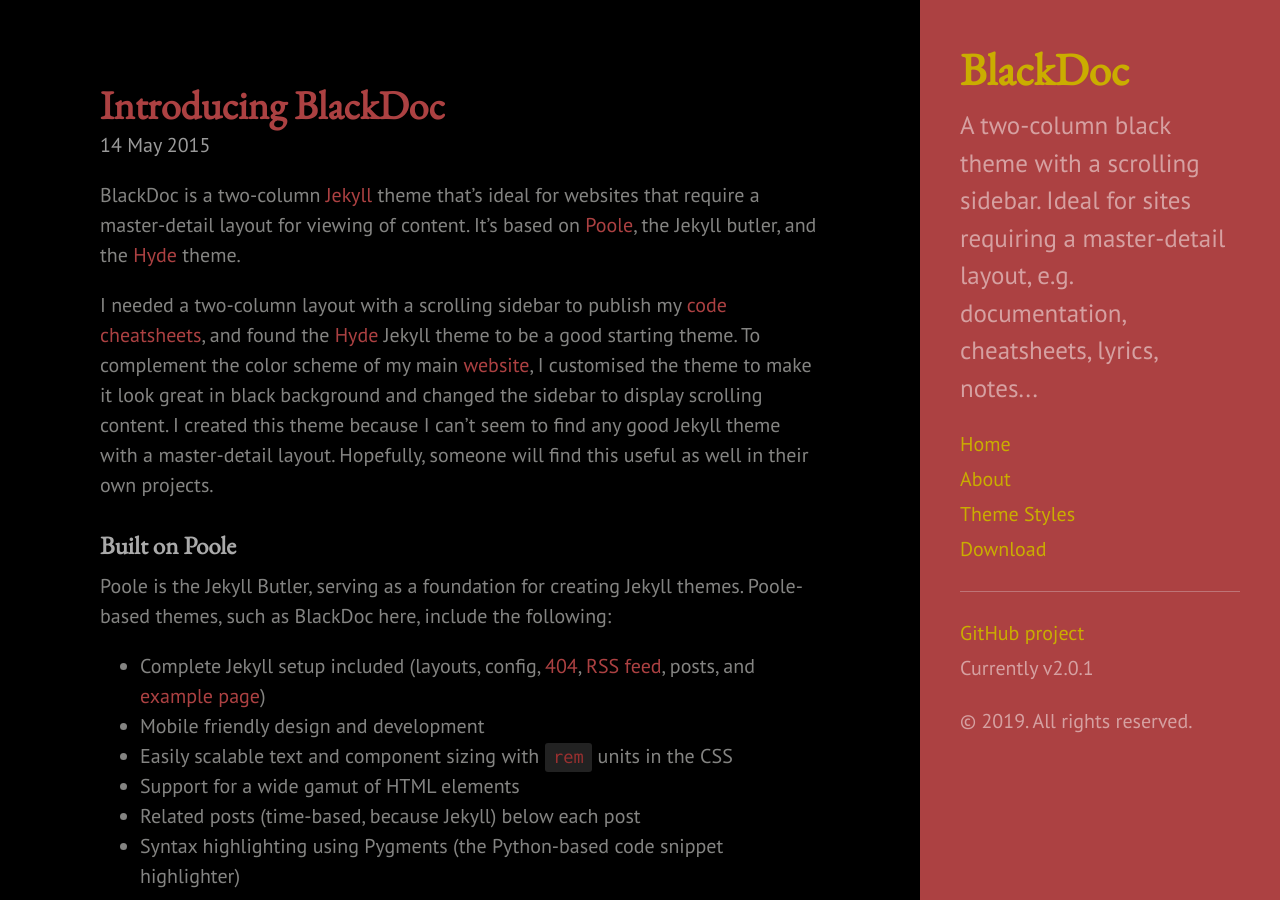
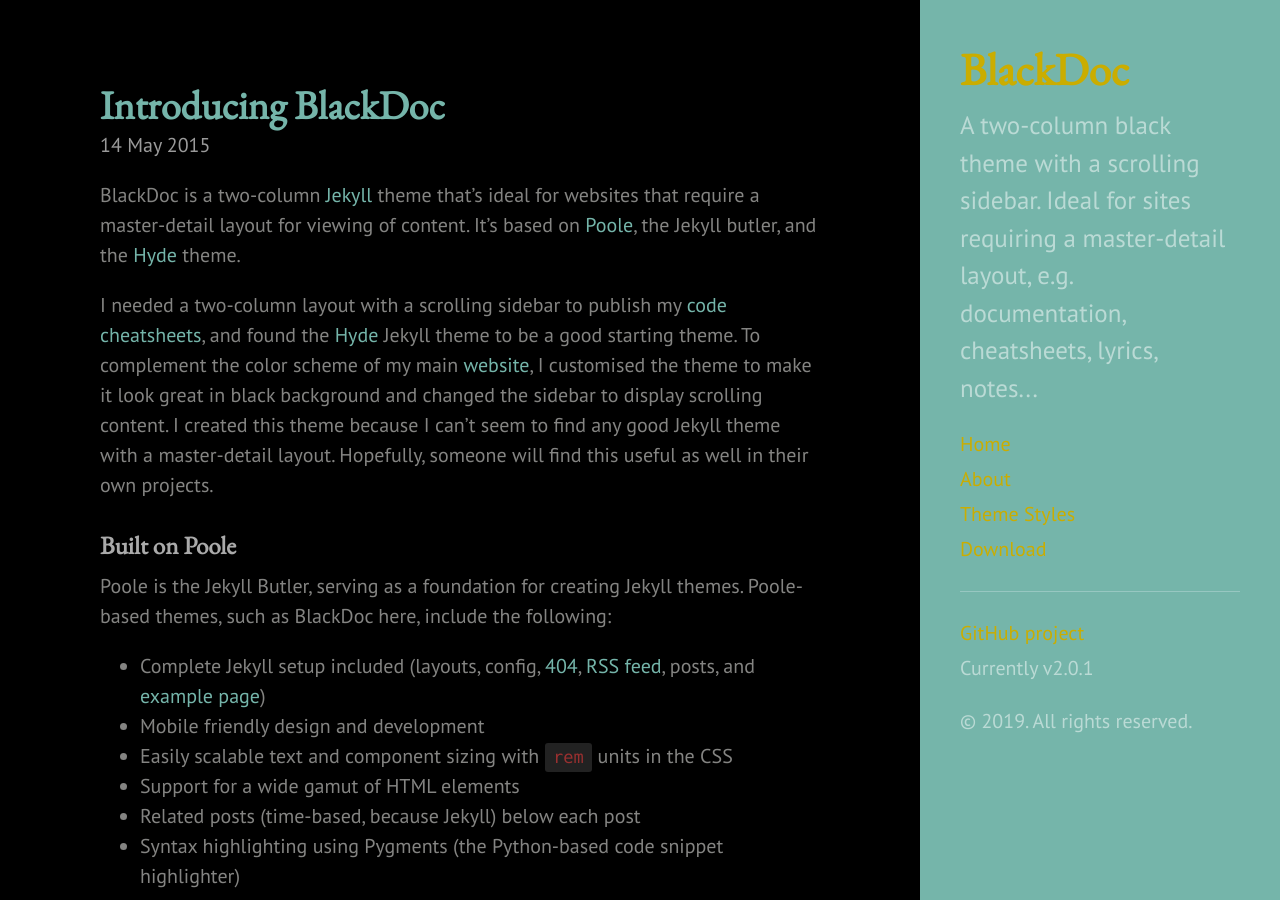
Before and after one commit to timm/Research, a Jekyll site: the page built from docs/index.html, in a window 1280 px wide and 900 px high. Built offline with Jekyll 4.4.1, drawn with Linux system fonts in a browser that asks for light colours; the list of posts is cut into pages by our own code.

Commit message:
Update default.html

```diff
--- a/docs/_layouts/default.html
+++ b/docs/_layouts/default.html
@@ -3,7 +3,7 @@
 
   {% include head.html %}
 
-  <body class="layout-reverse theme-base-08">
+  <body class="layout-reverse theme-base-0c">
 
     {% include sidebar.html %}
 
```
